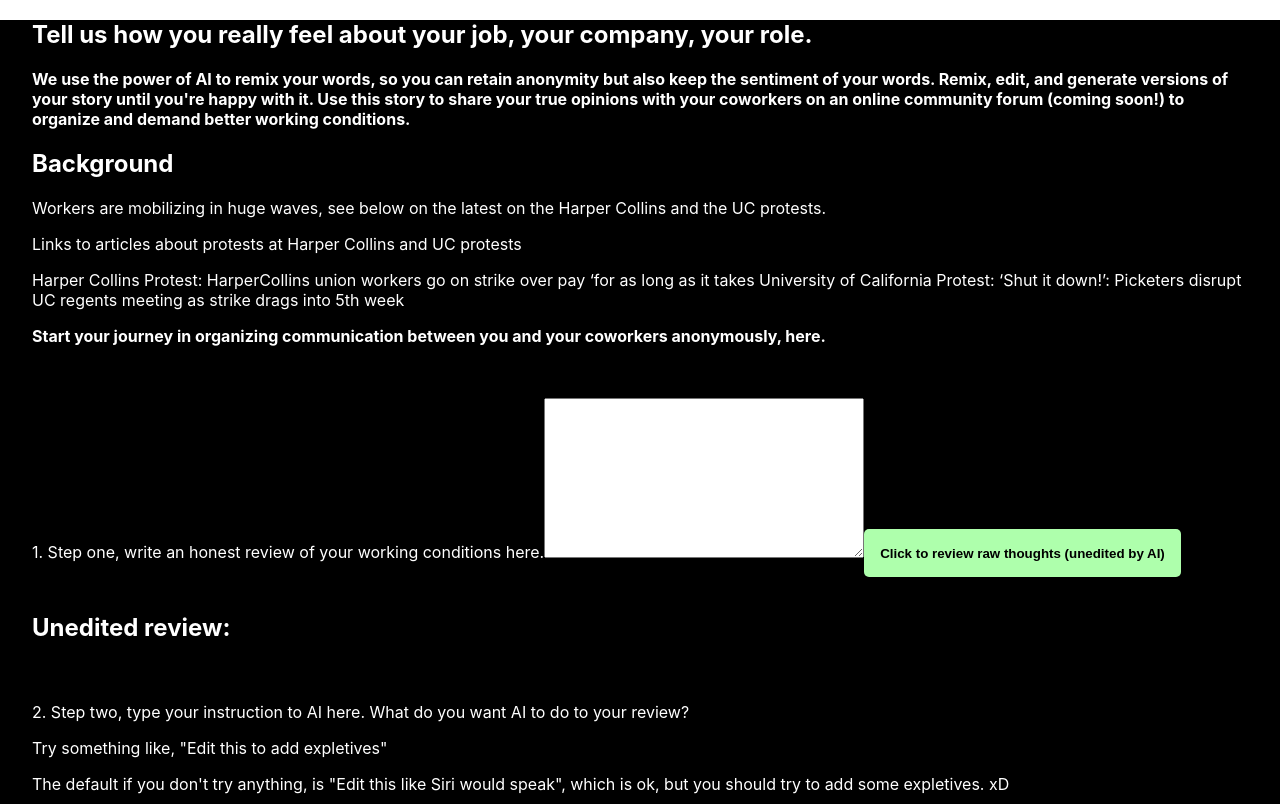
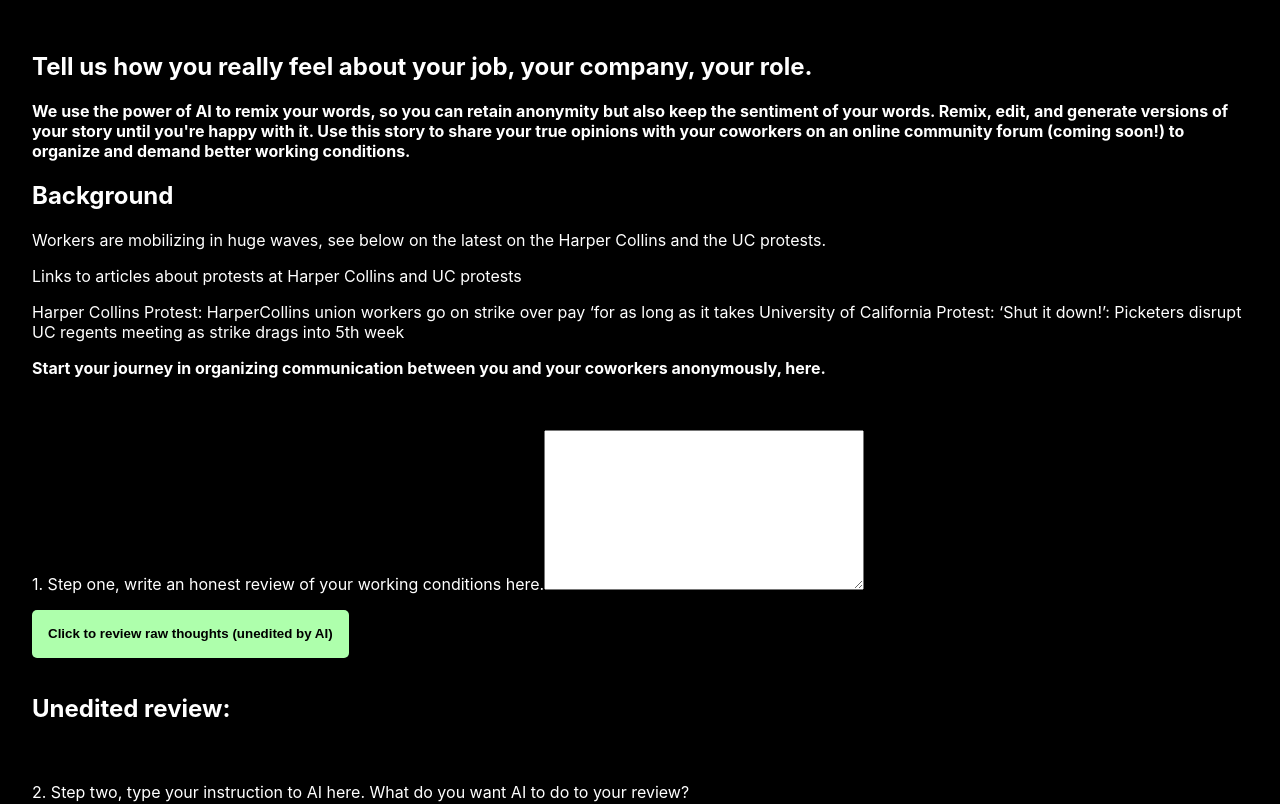
Before and after one commit to bookvacuum/first-quest, a Next.js app: page / in a window 1280 px wide. Shown: the top 804 px of the page. Built offline with nearby package versions, Linux system fonts and the light colour scheme.

Commit message:
add flex column stuff

```diff
--- a/pages/index.tsx
+++ b/pages/index.tsx
@@ -1,8 +1,7 @@
 import Head from 'next/head'
 import styles from '../styles/Home.module.css'
 import { OpenAIApi, Configuration } from 'openai'
-import { getAllJSDocTagsOfKind, setConstantValue } from 'typescript';
-import { useEffect, useState } from 'react';
+import { useState } from 'react';
 
 
 const configuration = new Configuration({
@@ -80,7 +79,7 @@ const generateAIVersion = async (input: string, setValue: ((arg0: string) => voi
 
 
         <br/>
-        <div>
+        <div className={styles.flexColumn}>
         <label> 1. Step one, write an honest review of your working conditions here.
         <textarea
         id="message"
@@ -97,6 +96,7 @@ const generateAIVersion = async (input: string, setValue: ((arg0: string) => voi
 
       <br/>
       <br/>
+      <div className={styles.flexColumn}>
       <label> 2. Step two, type your instruction to AI here. What do you want AI to do to your review?
         <p> Try something like, "Edit this to add expletives"  </p>
         <p> The default if you don't try anything, is "Edit this like Siri would speak", which is ok, but you should try to add some expletives. xD </p>
@@ -111,7 +111,6 @@ const generateAIVersion = async (input: string, setValue: ((arg0: string) => voi
       </label>
       <br/>
       <button onClick={() => generateAIVersion(review, setAIVersion)} className={styles.button}> Generate AI Version </button>
-
       <h2>AI Version: This is the remixed version of your words.</h2>
       <textarea
         id="message"
@@ -135,10 +134,10 @@ const generateAIVersion = async (input: string, setValue: ((arg0: string) => voi
 
       <button onClick={() => generateAIVersion(aiVersion, setSecondAIVersion)} className={styles.button}> Generate Another AI Version </button>
 
+    </div>
 
     <h2> Generate a ZK Proof that you completed this activity to join this community</h2>
       <button onClick={handleZkProofClick} className={styles.button}> Generate ZK Proof of Completion </button>
-
       <h3> Your Unique Proof of Contributing Individual (POCkI):  </h3>
       <h4>  {zkProof} </h4>
       <p>
--- a/styles/Home.module.css
+++ b/styles/Home.module.css
@@ -1,5 +1,5 @@
 .container {
-  padding: 0 1rem;
+  padding: 1rem 1rem;
   background-color: black;
   color: white;
 }
@@ -14,8 +14,14 @@
   align-items: center;
 }
 
+.flexColumn {
+  display: flex;
+  flex-direction: column;
+}
+
 .button {
   height: 3rem;
+  width: fit-content;
   color: black;
   background-color: #AEFFAC;
   border: none;
```
